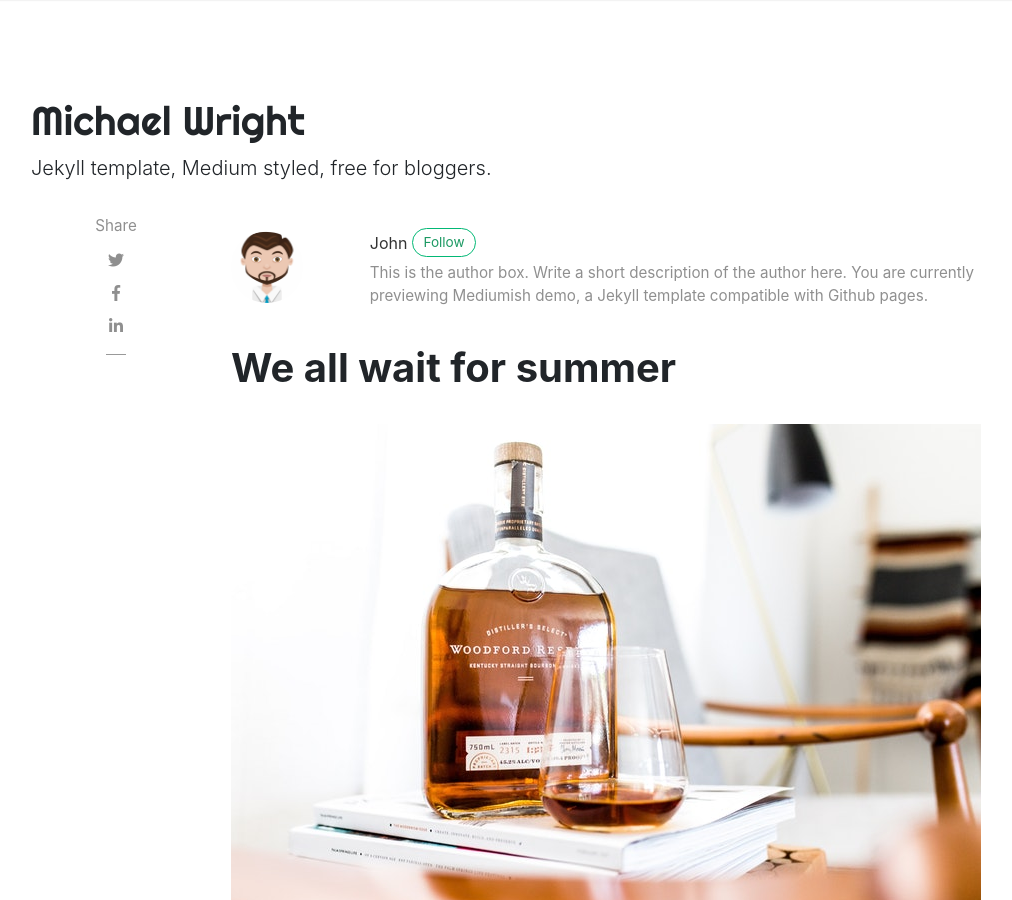
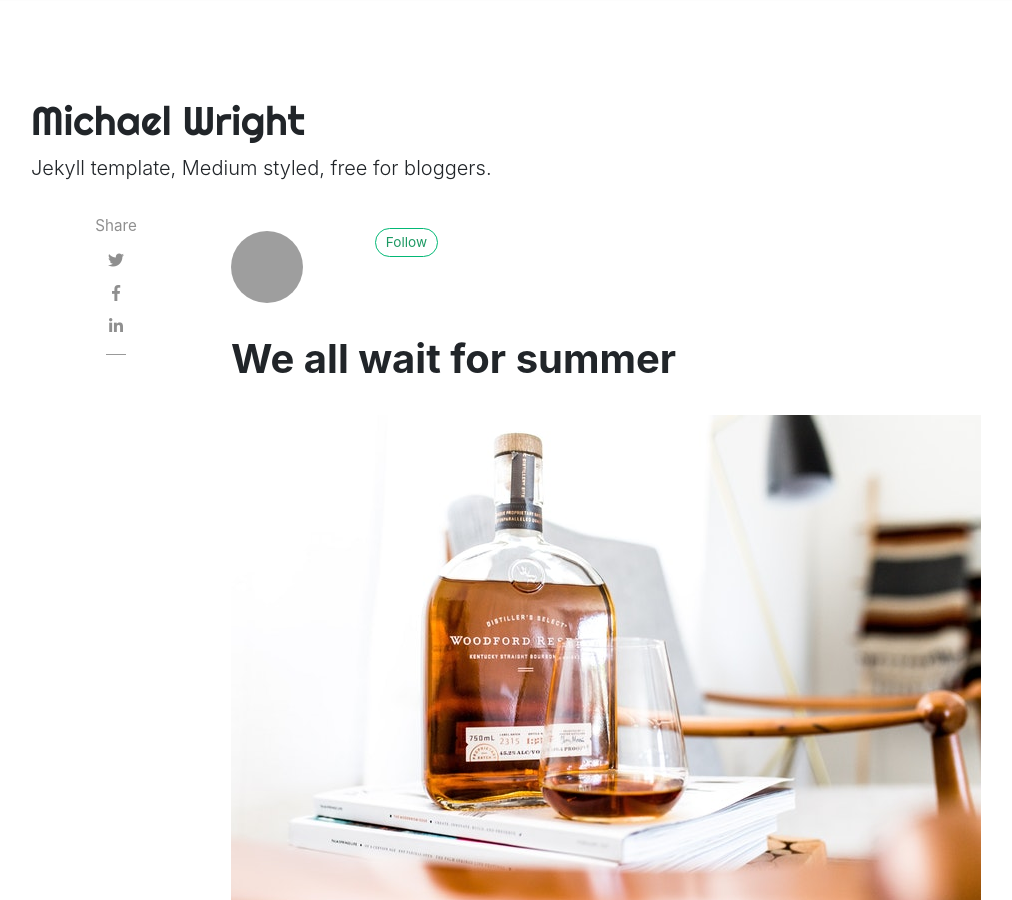
Before and after one commit to michaelw90/michaelw90.github.io, a Jekyll site: the page built from _posts/2018-01-12-we-all-wait-for-summer.md, in a window 1280 px wide and 900 px high. Shown: the whole window, without its empty margins (54-1066 px from the left). Built offline with Jekyll 4.4.1, drawn with Linux system fonts in a browser that asks for light colours; nearby versions of some CDN libraries; comment, search, counter and statistics services are not loaded; grey boxes are pictures that could not be loaded.

Commit message:
Update Authors

```diff
--- a/_config.yml
+++ b/_config.yml
@@ -6,30 +6,21 @@
 favicon: 'assets/images/logo.png'
 baseurl: ''
 google_analytics: ''
-disqus: 'demowebsite'
-mailchimp-list: 'https://wowthemes.us11.list-manage.com/subscribe/post?u=8aeb20a530e124561927d3bd8&amp;id=8c3d2d214b'
+disqus: ''
+mailchimp-list: ''
 include: ["_pages"]
 permalink: /:title/
 
 # Authors
 authors:
-  sal:
-    name: Sal
-    display_name: Sal
-    gravatar: e56154546cf4be74e393c62d1ae9f9d4
-    email: wowthemesnet@gmail.com
-    web: https://www.wowthemes.net
-    twitter: https://twitter.com/wowthemesnet
-    description: "Author of Mediumish, a Bootstrap Medium styled template available for WordPress, HTML, Ghost and Jekyll. You are currently previewing Jekyll template demo."
-  john:
-    name: John
-    display_name: John
-    avatar: 'assets/images/avatar.png'
-    gravatar: b1cc14991db7a456fcd761680bbc8f81
-    email: wowthemesnet@gmail.com
-    web: https://www.wowthemes.net
-    twitter: https://twitter.com/wowthemesnet
-    description: "This is the author box. Write a short description of the author here. You are currently previewing Mediumish demo, a Jekyll template compatible with Github pages."
+  michael:
+    name: Michael Wright
+    display_name: Michael
+    gravatar: Rcb61ec129fddd1c73befbb31d65e41f3
+    email: spam@wserver.co.uk
+    web: https://instagram.com/michael.w.90
+    twitter: https://twitter.com/michaelw90
+    description: ""
 
 # Plugins
 plugins:
```
